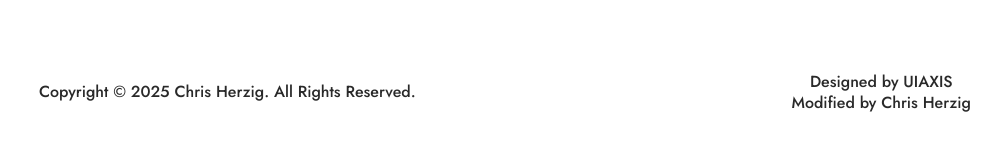
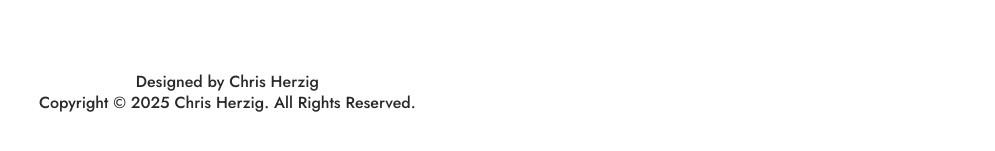
Before and after one commit to ScientistZero/NewPortfolioCH, a website: page index.html in a window 1280 px wide. Shown: the part 4717-4868 px from the top of the page, without its empty margins (285-1280 px from the left). Drawn offline with nearby package versions, Linux system fonts and the light colour scheme.

Commit message:
Updated footer

```diff
--- a/index.html
+++ b/index.html
@@ -1457,11 +1457,10 @@
           <span class="fs-eight fw-medium n5-color order-sm-2"
             >Designed by
             <a
-              href="https://themeforest.net/user/uiaxis"
+              href="https://chrisherzig.com"
               class="fs-eight fw-medium n5-color"
-              >UIAXIS</a
-            > <br>Modified by Chris Herzig</span
-          >
+              >Chris Herzig</a
+            > <br>
           <span class="fs-eight fw-medium n5-color order-sm-1"
             >Copyright © 2025
             <a href="index.html" class="fs-eight fw-medium n5-color"
```
